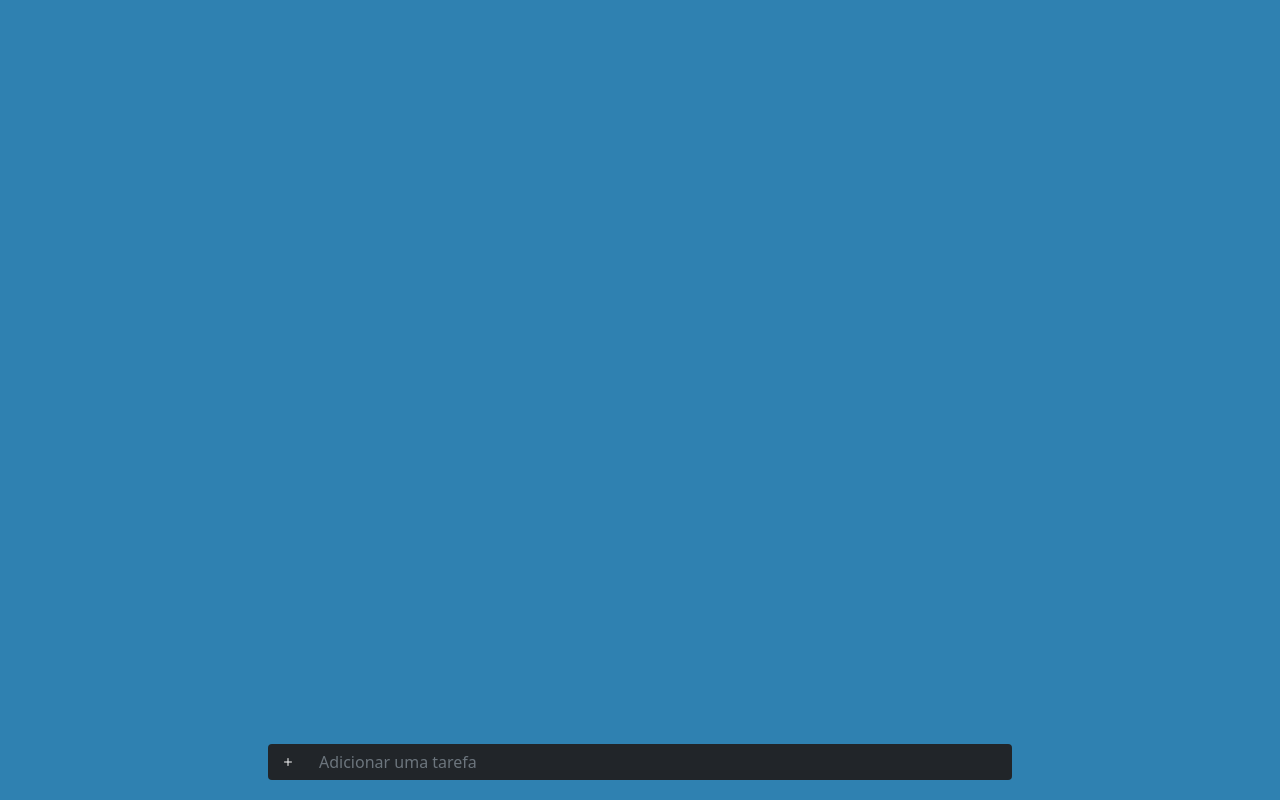
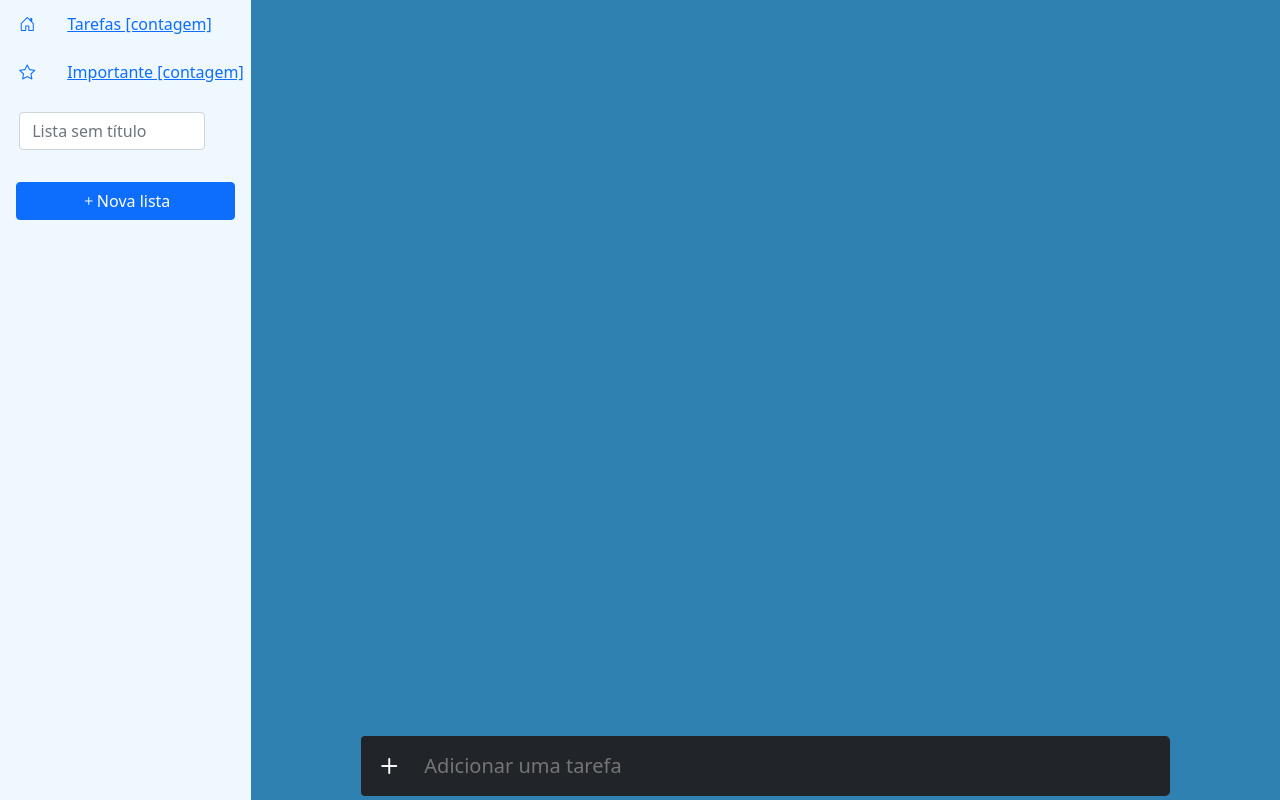
Before and after one commit to isisbinder/taskapp, a Vue app: page / in a window 1280 px wide. Built offline with nearby package versions, Linux system fonts and the light colour scheme.

Commit message:
Criação do sidebar principal

```diff
--- a/src/components/TaskInput.vue
+++ b/src/components/TaskInput.vue
@@ -1,7 +1,7 @@
 <template>
 	<div class="input-group">
 		<span class="input-group-text bg-dark text-white border-0">
-			<span class="bi" :class="getIconClass" />
+			<span class="bi" :class="getIconClass" style="font-size:2em"/>
 		</span>
 		<input
 			type="text"
@@ -9,7 +9,7 @@
 			required
 			maxlength="100"
 			size="70"
-			class="form-control bg-dark text-white border-0"
+			class="form-control-lg bg-dark text-white border-0 px-2 col-lg-9 col-md-9"
 			@focus="changeFocus"
 			@blur="changeFocus"
 			@keypress.enter="preAddTask"
@@ -46,7 +46,10 @@ export default {
 </script>
 
 <style scoped>
-.form-control:focus {
+.form-control-lg:focus {
 	box-shadow: none;
 }
+.form-control-lg:focus-visible{
+	outline: none;
+}
 </style>
--- a/src/components/TaskListView.vue
+++ b/src/components/TaskListView.vue
@@ -1,22 +1,28 @@
 <template>
-	<div class="container list-view-container">
-		<div class="fixed-list-view pt-3">
-			<open-tasks-list></open-tasks-list>
-			<done-tasks-list></done-tasks-list>
+	<div class="container-fluid tasklist-view row p-0 m-0">
+		<div class="col px-0 left-side">
+			<side-menu></side-menu>
 		</div>
-		<task-input class="fixed-input-view my-4"></task-input>
+		<div class="col pt-3 right-side">
+			<div class="tasklist-container col-lg-9 col-md-9">
+				<open-tasks-list></open-tasks-list>
+				<done-tasks-list></done-tasks-list>
+			</div>
+			<task-input class="mt-4" style="place-content: center"></task-input>
+		</div>
 	</div>
 </template>
 
 <script>
-import DoneTasksList from './list/DoneTasksList.vue';
+import SideMenu from './mainmenu/SideMenu.vue';
+import DoneTasksList from "./list/DoneTasksList.vue";
 import OpenTasksList from "./list/OpenTasksList.vue";
 import TaskInput from "./TaskInput.vue";
 
 function sorterTaskArray(a, b) {
-	if (a['isImportant'] && b['isImportant']) {
+	if (a["isImportant"] && b["isImportant"]) {
 		return 0;
-	} else if (a['isImportant'] && !b['isImportant']) {
+	} else if (a["isImportant"] && !b["isImportant"]) {
 		return -1;
 	}
 	return 1;
@@ -24,12 +30,15 @@ function sorterTaskArray(a, b) {
 
 export default {
 	components: {
+		SideMenu,
 		OpenTasksList,
 		DoneTasksList,
 		TaskInput,
 	},
 	provide() {
 		return {
+			allLists: this.tasklists,
+			createList: this.createList,
 			allTasks: this.tasks,
 			toggleImportantFlag: this.toggleImportantFlag,
 			toggleDoneFlag: this.toggleDoneFlag,
@@ -38,15 +47,26 @@ export default {
 	},
 	data() {
 		return {
-			taskRepo: [	],
+			taskListsRepo: [{ taskListName: "Tarefas", tasks: [] }],
+			taskRepo: [],
 		};
 	},
 	computed: {
 		tasks() {
 			return this.taskRepo;
+		},
+		tasklists() {
+			return this.taskListsRepo;
 		}
 	},
 	methods: {
+		createList(event) {
+			console.log('creating new list');
+			let name = event.target.value.trim();
+			let tasklistTemplate = { taskListName: undefined || name, tasks: [] };
+			this.taskListsRepo.push(tasklistTemplate);
+			event.target.value = '';
+		},
 		addTask(newTask) {
 			this.taskRepo.push(newTask);
 		},
@@ -60,20 +80,25 @@ export default {
 			let chosenTask = this.taskRepo.find((t) => t.title === taskTitle);
 			let currentStatus = chosenTask.isDone;
 			chosenTask.isDone = !currentStatus;
-		}
+		},
 	},
 };
 </script>
 
 <style scoped>
-.list-view-container {
-	height:100vh;
-	width:60%;
+.tasklist-view {
+	height: 100vh;
 }
-.fixed-list-view {
-	height: 90vh;
+.left-side {
+	background-color: #f0f8ff;
 }
-.fixed-input-view {
-	width:100%;
+
+.right-side {
+	flex: 4;
+}
+.tasklist-container {
+	height: 87vh;
+	margin: auto;
+	overflow-y: auto;
 }
 </style>
--- /dev/null
+++ b/src/components/mainmenu/SideMenu.vue
@@ -0,0 +1,59 @@
+<template>
+  <div class="row g-0">
+    <ul class="lists-menu">
+      <li>
+        <task-list-entry icon="bi-house-door" title="Tarefas"></task-list-entry>
+      </li>
+      <li>
+        <task-list-entry icon="bi-star" title="Importante"></task-list-entry>
+      </li>
+      <li v-for="list in nonDefaultLists" :key="list.taskListName">
+        <task-list-entry :title="list.taskListName"></task-list-entry>
+      </li>
+      <li>
+        <input
+          type="text"
+          placeholder="Lista sem título"
+          class="form-control mt-3"
+          style="width:80%"
+          @keypress.enter="createList"
+        />
+      </li>
+    </ul>
+  </div>
+
+  <div class="row g-0 m-3">
+    <button
+      type="button"
+      class="btn btn-primary">
+      <span class="bi bi-plus" />Nova lista
+    </button>
+  </div>
+</template>
+
+<script>
+import TaskListEntry from "./SideMenuEntry.vue";
+export default {
+  components: {
+    TaskListEntry,
+  },
+  inject: ["allLists", "createList"],
+
+  computed: {
+    nonDefaultLists() {
+      return this.allLists.filter((L) => L.taskListName != "Tarefas");
+    },
+  },
+};
+</script>
+
+<style scoped>
+.lists-menu {
+  list-style-type: none;
+  padding-inline-start: 0;
+}
+.lists-menu > li {
+  line-height: 3em;
+  padding-left: 1.2em;
+}
+</style>
--- /dev/null
+++ b/src/components/mainmenu/SideMenuEntry.vue
@@ -0,0 +1,28 @@
+<template>
+	<a href="#">
+    <span class="bi entry-icon" :class="icon">{{ title }} [contagem]</span>
+  </a>
+</template>
+
+<script>
+export default {
+  props: {
+    title: {
+      required: false,
+      type: String,
+      default: 'Lista sem título',
+    },
+    icon: {
+      required: false,
+      type: String,
+      default: 'bi-list'
+    }
+  }
+}
+</script>
+
+<style scoped>
+.lists-menu .entry-icon::before {
+	margin-right: 2em;
+}
+</style>
```
